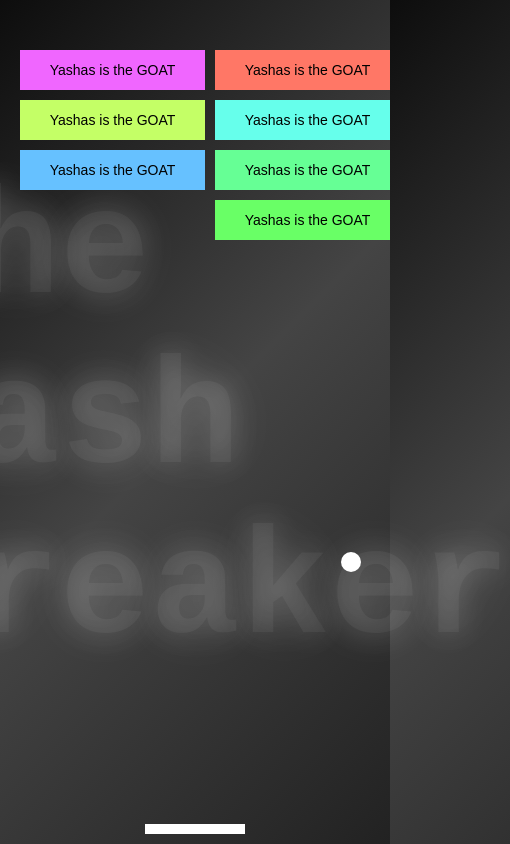
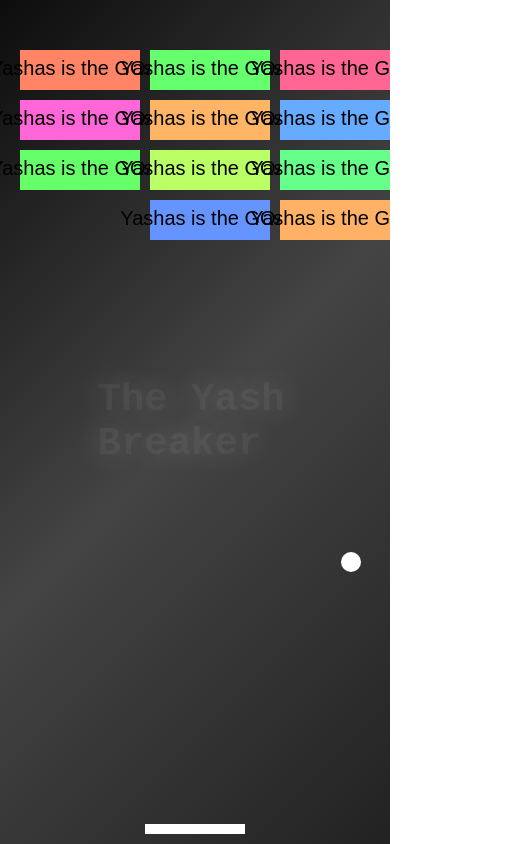
Before and after one commit to Yash1coder/YashasBVpage, a plain HTML site: page index.html in a window 390 px wide. Shown: the whole page, 510 px wide, since content can reach past the window. Drawn offline with Linux system fonts and the light colour scheme.

Commit message:
Update index.html
Adjusted background and text for mobile and desktop users

```diff
--- a/index.html
+++ b/index.html
@@ -26,7 +26,7 @@
             top: 50%;
             left: 50%;
             transform: translate(-50%, -50%);
-            font-size: 150px;
+            font-size: 10vw; /* Scales text size relative to screen width */
             font-weight: bold;
             color: rgba(255, 255, 255, 0.05);
             text-shadow: 0 0 30px rgba(255, 255, 255, 0.2), 0 0 60px rgba(255, 255, 255, 0.1);
@@ -44,8 +44,14 @@
         const canvas = document.getElementById("gameCanvas");
         const ctx = canvas.getContext("2d");
 
-        canvas.width = window.innerWidth;
-        canvas.height = window.innerHeight;
+        // Responsive canvas sizing
+        function resizeCanvas() {
+            canvas.width = window.innerWidth;
+            canvas.height = window.innerHeight;
+        }
+
+        window.addEventListener("resize", resizeCanvas);
+        resizeCanvas();
 
         const ball = {
             x: canvas.width / 2,
@@ -64,7 +70,7 @@
 
         const bricks = [];
         const brickRowCount = 4;
-        const brickColumnCount = Math.floor(canvas.width / 160);
+        const brickColumnCount = Math.floor(canvas.width / 120); // Adjusted for mobile
         const brickWidth = canvas.width / brickColumnCount - 10;
         const brickHeight = 40;
         const brickPadding = 10;
@@ -92,7 +98,7 @@
         }
 
         function drawBricks() {
-            ctx.font = "14px Arial";
+            ctx.font = `${brickHeight / 2}px Arial`;
             ctx.textAlign = "center";
             ctx.fillStyle = "black";
 
```
